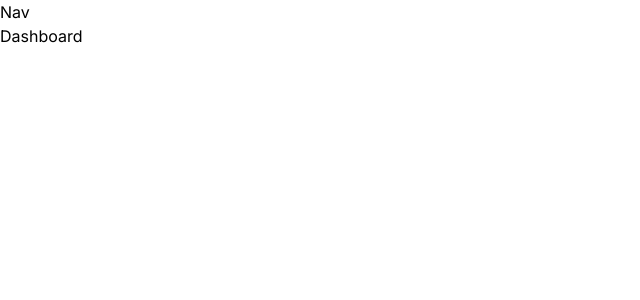
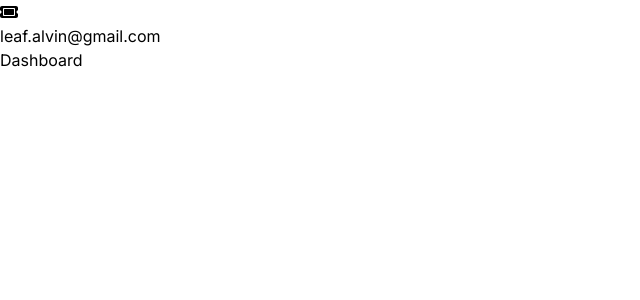
Before and after one commit to alvinyap510/Project-FCC-NextJs-Ticketing-App, a Next.js app: page / in a window 1280 px wide. Shown: the top 300 px of the page, without its empty margins (0-640 px from the left). Built offline with nearby package versions, Linux system fonts and the light colour scheme.

Commit message:
feat: add nav bar

```diff
--- a/app/(components)/Nav.jsx
+++ b/app/(components)/Nav.jsx
@@ -1,5 +1,20 @@
+import { faTicket } from "@fortawesome/free-solid-svg-icons";
+import { FontAwesomeIcon } from "@fortawesome/react-fontawesome";
+import Link from "next/link";
+
 function Nav() {
-  return <div>Nav</div>;
+  return (
+    <nav>
+      <div>
+        <Link href="/">
+          <FontAwesomeIcon icon={faTicket} className="icon" />
+        </Link>
+      </div>
+      <div>
+        <p className="text-default-text">leaf.alvin@gmail.com</p>
+      </div>
+    </nav>
+  );
 }
 
 export default Nav;
```
